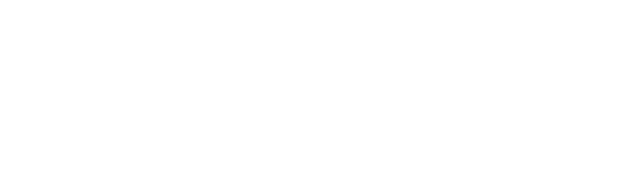
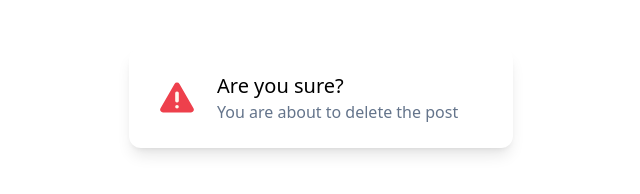
Before and after one commit to srjingole0610/tailwind-sandbox-starter, a plain HTML site: page 01-utility-first/index.html in a window 1280 px wide. Shown: the whole page, without its empty margins (319-959 px from the left). Drawn offline with nearby package versions, Linux system fonts and the light colour scheme.

Commit message:
Changes related to utility class

```diff
--- a/01-utility-first/index.html
+++ b/01-utility-first/index.html
@@ -9,5 +9,17 @@
   </head>
   <body>
     <!-- Utility First -->
+
+    <div class="flex items-center p-6 max-w-sm mx-auto bg-white rounded-xl shadow-lg space-x-4 mt-12">
+        <img src="../assets/img/warning.svg" alt="warning" class="w-12 h12">
+        <div>
+          <div class="text-xl font-medium text-black">
+            Are you sure?
+          </div>
+          <p class="text-slate-500">
+            You are about to delete the post
+          </p>
+        </div>
+    </div>
   </body>
 </html>
```
